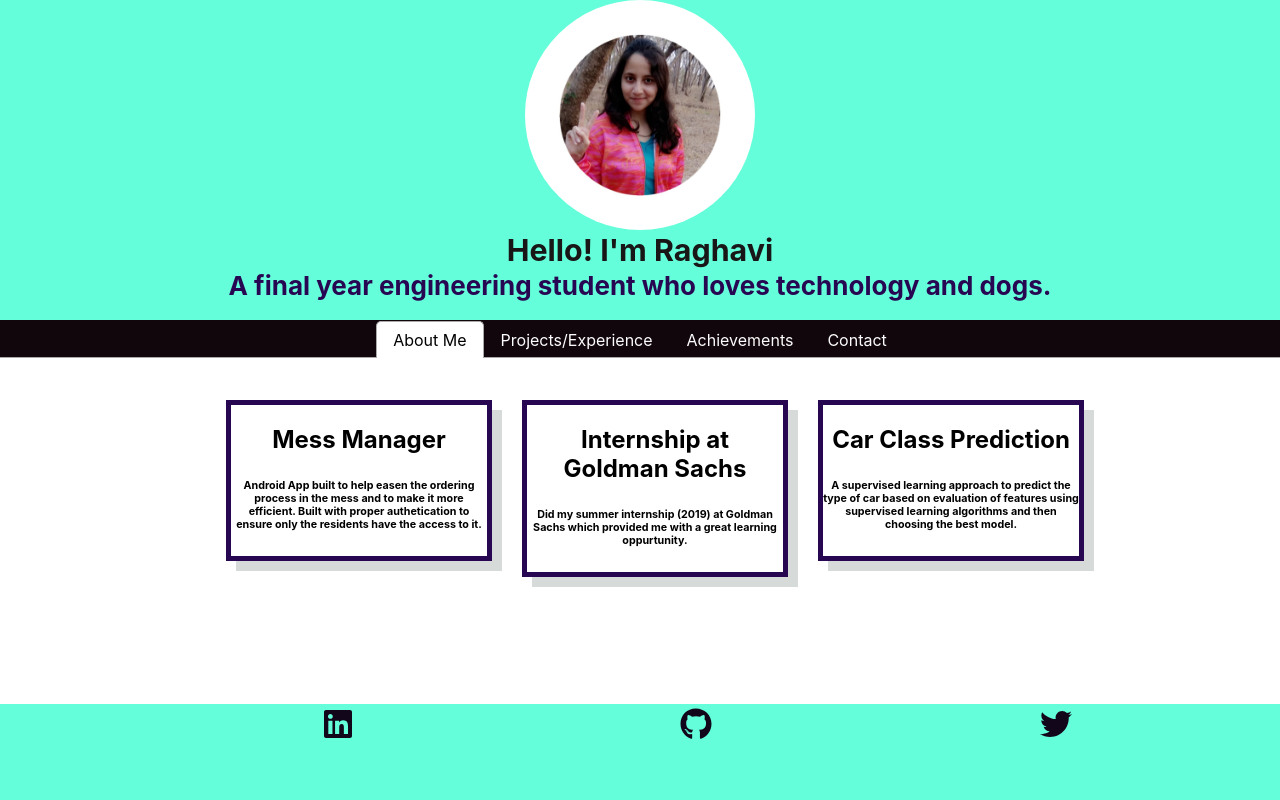
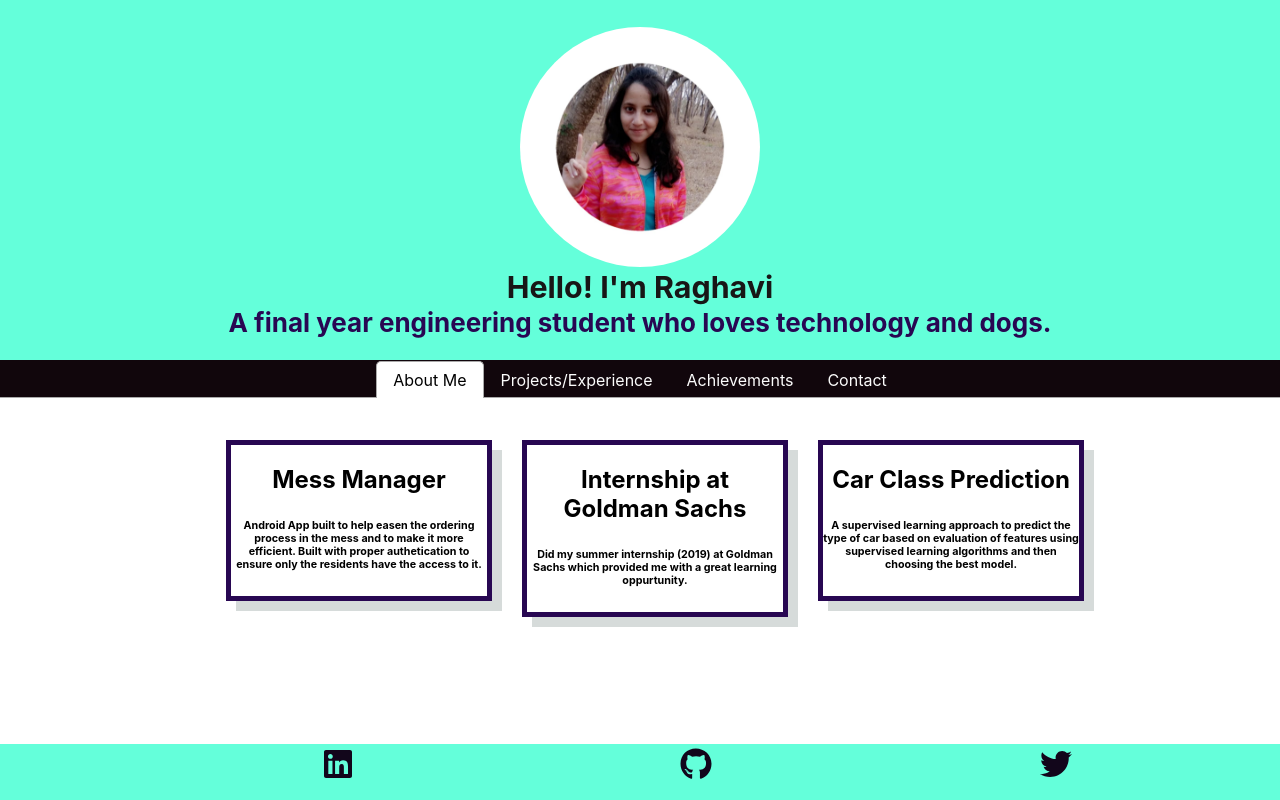
Before and after one commit to Raghavi-Adoni/RaghaviAdoni.github.io, a React (Create React App) app: page / in a window 1280 px wide. Built offline with nearby package versions, Linux system fonts and the light colour scheme.

Commit message:
UI changes

```diff
--- a/src/App.css
+++ b/src/App.css
@@ -8,7 +8,7 @@
 
 .App-header {
   background-color: #64ffda;
-  max-height: 40vh;
+  max-height: 45vh;
   display: flex;
   flex-direction: column;
   align-items: center;
@@ -26,7 +26,7 @@
   display: inline-block;
   width: 100%;
   background-color: #64ffda;
-  min-height: 100%;
+height: 7vh;
 
 }
 
@@ -60,7 +60,7 @@
   border-radius: 1000px;
   -webkit-border-radius: 1000px;
   -moz-border-radius: 1000px;
-  width: 230px;
- height: 230px;
- margin-top: 15px;
+  width: 30vh;
+ height: 30vh;
+ margin-top: 5vh;
 }
```
